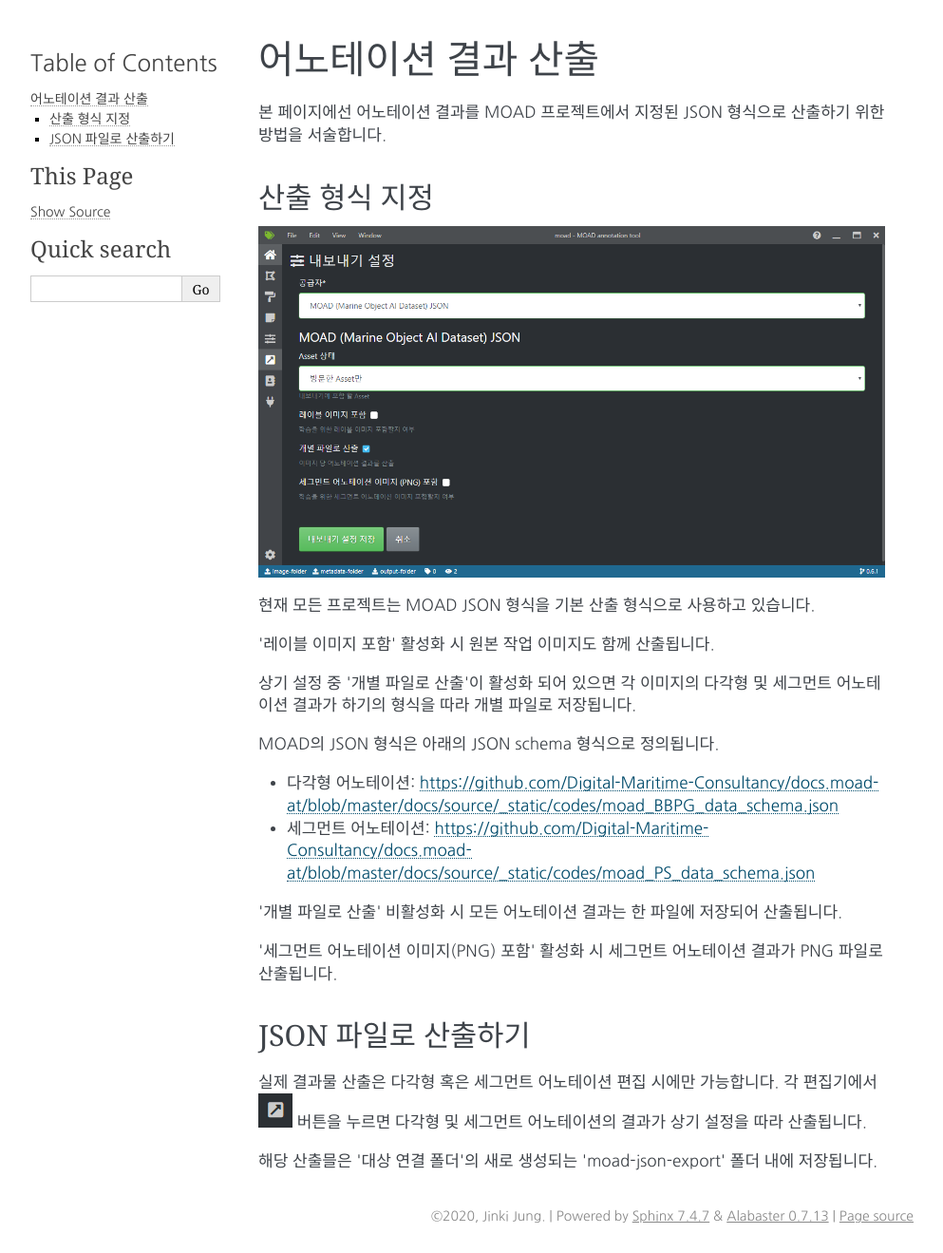
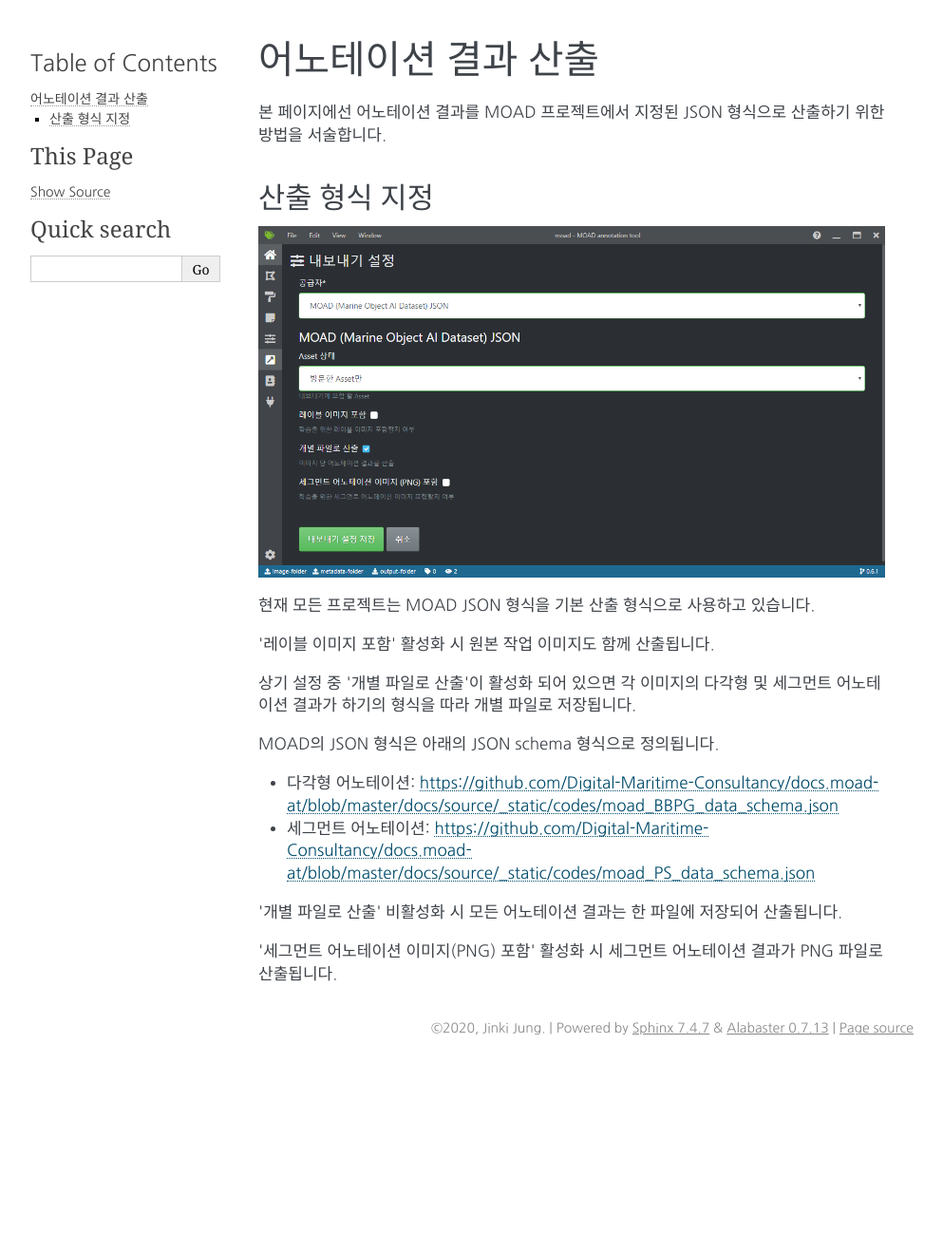
Before and after one commit to Digital-Maritime-Consultancy/docs.moad-at, a Sphinx documentation site: the page built from docs/source/export.rst, in a window 1280 px wide. Shown: the whole page at 95% size, without its empty margins (148-1141 px from the left). Built offline with Sphinx 7.4.7, drawn with Linux system fonts in a browser that asks for light colours; after the commit the page ends 1121 px from its top, so only the background shows below that.

Commit message:
Update export.rst

```diff
--- a/docs/source/export.rst
+++ b/docs/source/export.rst
@@ -1,6 +1,4 @@
 .. _export:
-
-.. |icon_exportAnno| image:: _static/images/icons/exportAnno.png
 
 어노테이션 결과 산출
 ===================================================
@@ -28,9 +26,3 @@
 '개별 파일로 산출' 비활성화 시 모든 어노테이션 결과는 한 파일에 저장되어 산출됩니다.
 
 '세그먼트 어노테이션 이미지(PNG) 포함' 활성화 시 세그먼트 어노테이션 결과가 PNG 파일로 산출됩니다.
-
-JSON 파일로 산출하기
-------------------------------
-실제 결과물 산출은 다각형 혹은 세그먼트 어노테이션 편집 시에만 가능합니다. 각 편집기에서 |icon_exportAnno| 버튼을 누르면 다각형 및 세그먼트 어노테이션의 결과가 상기 설정을 따라 산출됩니다.
-
-해당 산출믈은 '대상 연결 폴더'의 새로 생성되는 'moad-json-export' 폴더 내에 저장됩니다.
```
